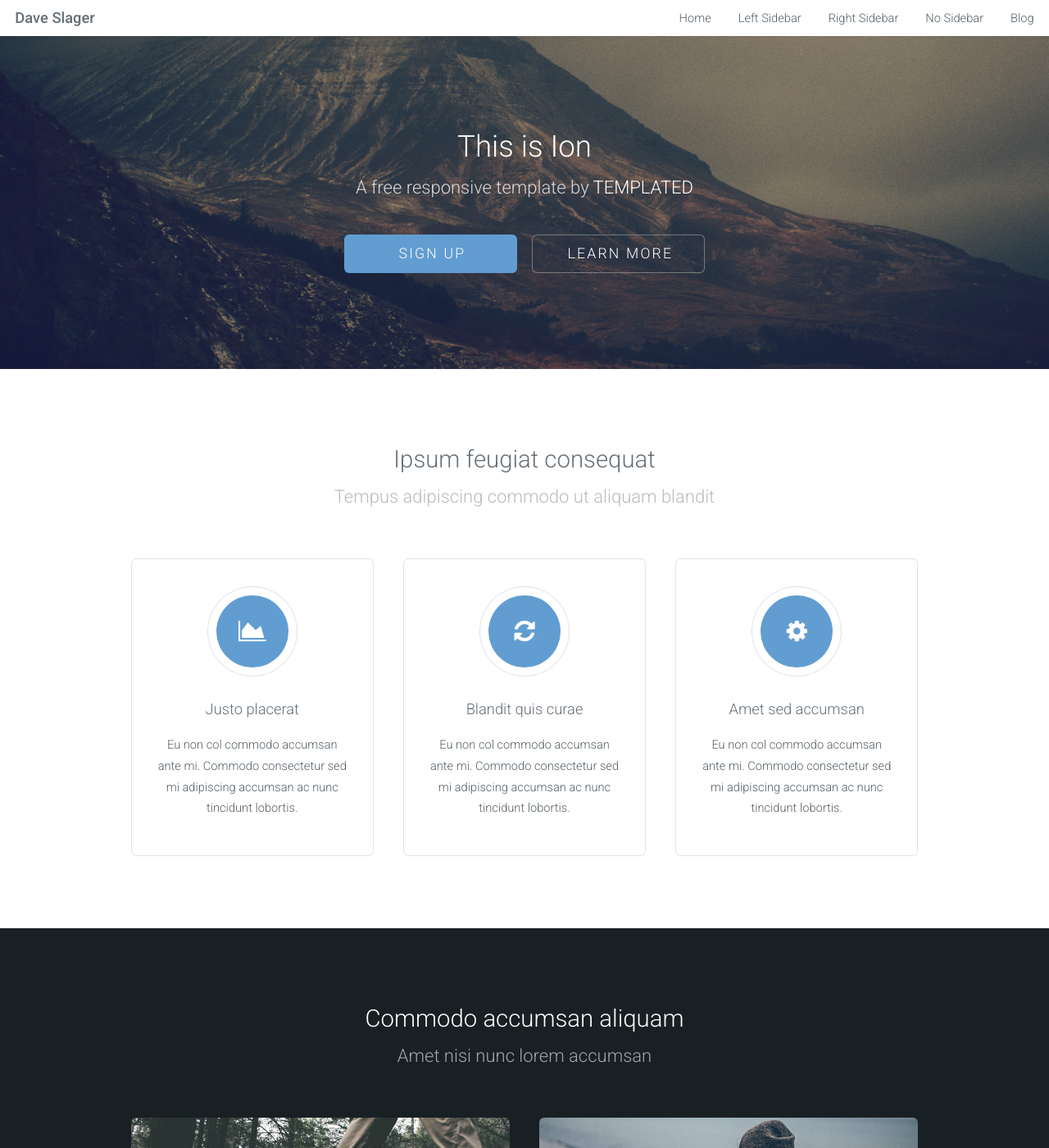
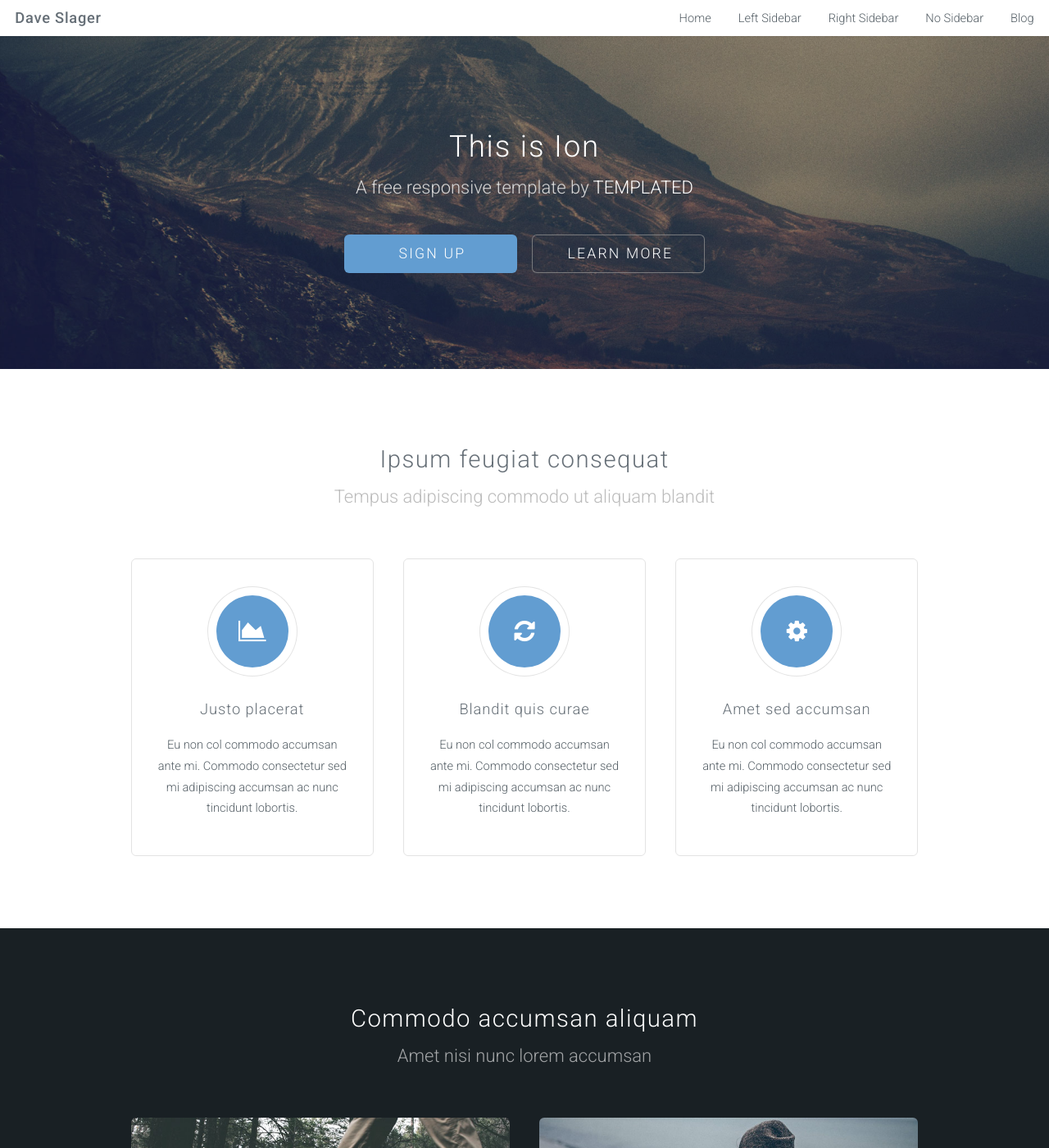
Before and after one commit to slager/slager.github.io, a Jekyll site: the page built from index.html, in a window 1280 px wide and 1400 px high. Shown: the whole window at 82% size. Built offline with Jekyll 4.4.1, drawn with Linux system fonts in a browser that asks for light colours.

Commit message:
letter spacing 0.05em

```diff
--- a/css/style.css
+++ b/css/style.css
@@ -51,6 +51,7 @@
 		margin: 0 0 1em 0;
 		/* text-transform: uppercase; */
 		/* letter-spacing: 0.125em; */
+		letter-spacing: 0.05em;
 	}
 
 		h1 a, h2 a, h3 a, h4 a, h5 a, h6 a {
```
